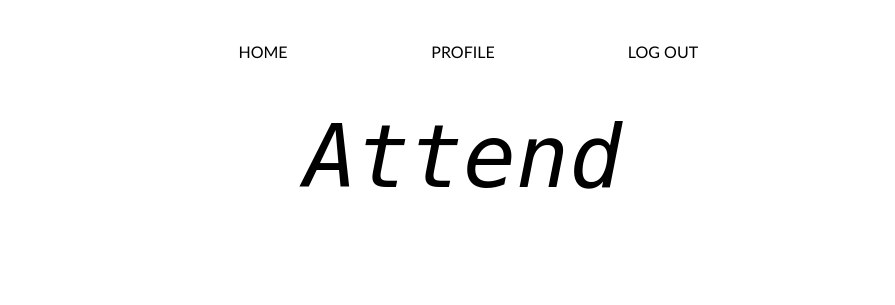
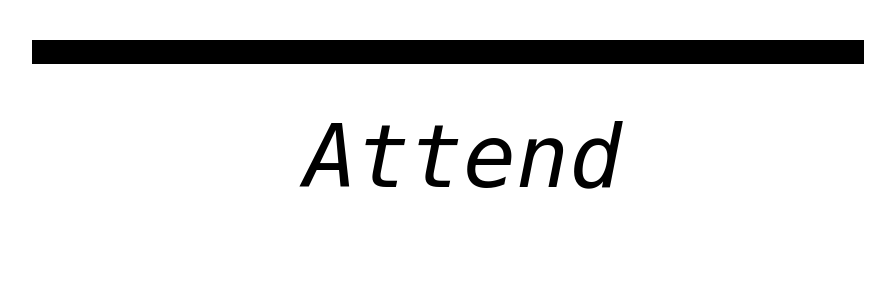
Before and after one commit to merobi-hub/attendance-tracker, a Flask app: page /event in a window 1280 px wide. Shown: the top 305 px of the page, without its empty margins (177-1072 px from the left). Run offline with Flask 2, Linux system fonts and the light colour scheme; the visitor is signed in with stand-in values (Sample User, id 1); data that the repository does not hold is empty; some libraries are stand-ins or nearby versions.

Commit message:
top nav styling

```diff
--- a/attendance/static/css/main.css
+++ b/attendance/static/css/main.css
@@ -37,7 +37,9 @@ body {
 
 #nav-links {
     /* width: max-content; */
-    margin: auto;
+    /* margin: auto; */
+    width: 100%;
+    background-color: black;
 }
 
 #nav-col {
```
